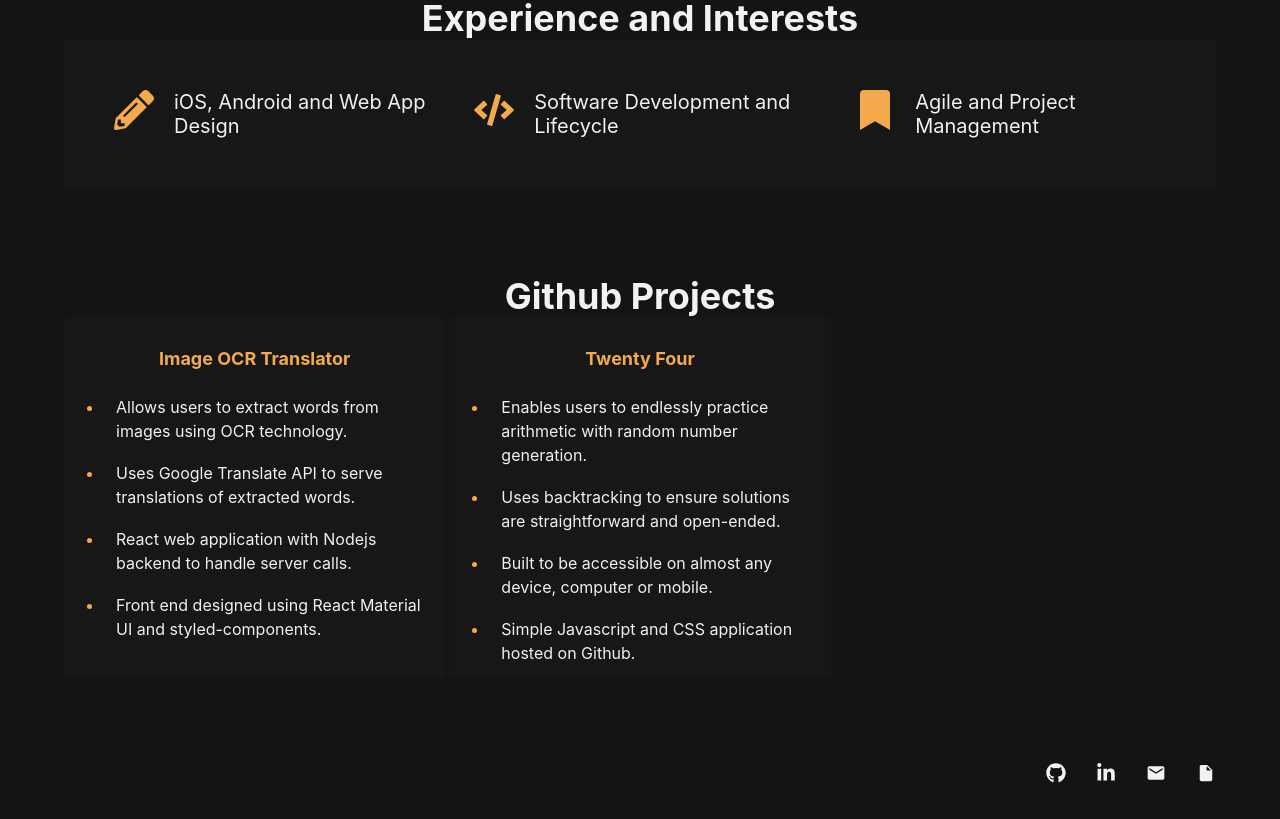
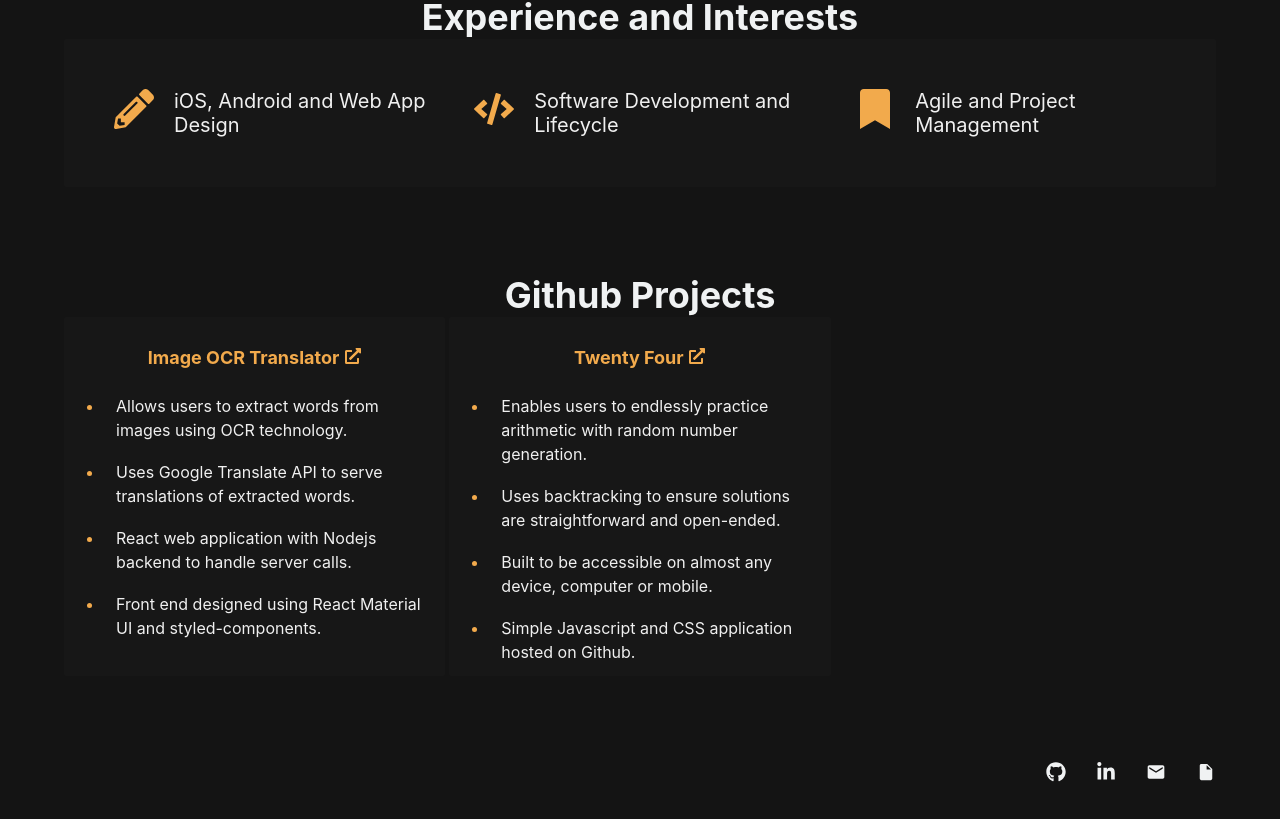
Before and after one commit to OrangeRed/OrangeRed, a React (Create React App) app: page / in a window 1280 px wide. Shown: the part 724-1543 px from the top of the page. Built offline with nearby package versions, Linux system fonts and the light colour scheme.

Commit message:
styling changes

```diff
--- a/src/components/about/About.styled.js
+++ b/src/components/about/About.styled.js
@@ -1,7 +1,6 @@
 import styled from 'styled-components';
 
 export const StyledAbout = styled.div`
-
   .title-box {
     margin-bottom: 30px
   }
--- a/src/components/otherProjects/OtherProjects.js
+++ b/src/components/otherProjects/OtherProjects.js
@@ -1,6 +1,7 @@
 import React from 'react';
 import PropTypes from 'prop-types';
 import { StyledOtherProjects } from './OtherProjects.styled';
+import { FaExternalLinkAlt } from 'react-icons/fa';
 
 const OtherProjects = ({
   device,
@@ -21,7 +22,7 @@ const OtherProjects = ({
               rel="noopener noreferrer"
             >
               <div className="link-container">
-                <h4>{project.title}</h4>
+                <h4>{project.title} <FaExternalLinkAlt className='FaExternalLinkAlt'/> </h4>
                 <ul>
                   {project.description.map(element =>
                     <li> <span> {element} </span> </li>
--- a/src/components/otherProjects/OtherProjects.styled.js
+++ b/src/components/otherProjects/OtherProjects.styled.js
@@ -21,6 +21,10 @@ export const StyledOtherProjects = styled.div`
       }
       .link-container {
         padding-top: 20px;
+
+        .FaExternalLinkAlt {
+          height: 16px;
+        }
       }
       h4 {
           margin-top: 10px;
--- a/src/styles/GlobalStyles.js
+++ b/src/styles/GlobalStyles.js
@@ -8,6 +8,7 @@ export const GlobalStyles = createGlobalStyle`
     -moz-box-sizing:border-box;
     -webkit-box-sizing:border-box;
     -ms-box-sizing:border-box;
+    user-select: none;
   }
   body {
     background: ${({ theme }) => theme.background};
@@ -52,6 +53,7 @@ export const GlobalStyles = createGlobalStyle`
   }
   .heart {
     color: ${({ theme }) => theme.accent};
+    height: 18px;
   }
   p {
     font-size: 16px;
```
